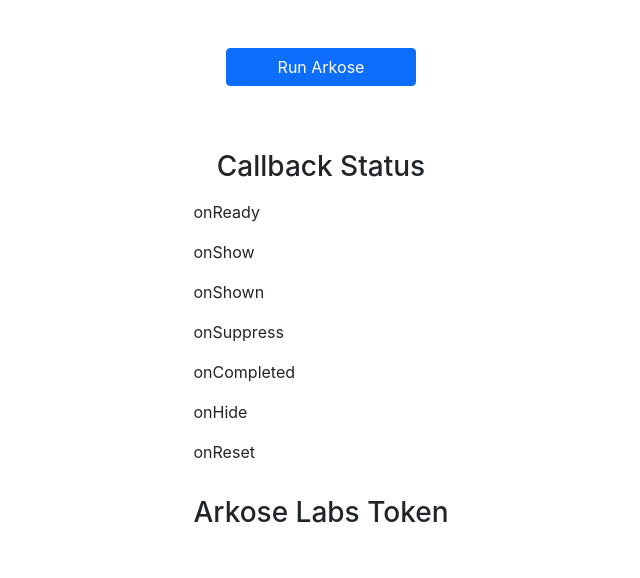
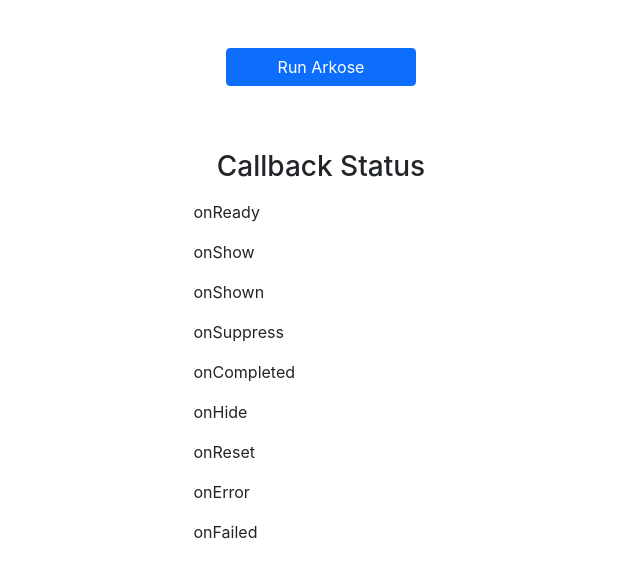
Before and after one commit to fengl77/arkose-react-example, a React (Create React App) app: page / in a window 1280 px wide. Shown: the top 578 px of the page, without its empty margins (319-959 px from the left). Built offline with nearby package versions, Linux system fonts and the light colour scheme.

Commit message:
Added onError and onFailed callbacks

```diff
--- a/src/App.js
+++ b/src/App.js
@@ -3,8 +3,9 @@
 import CallbackStatus from "./Components/CallbackStatus";
 
 const App = () => {
-  // State to hold the token returned by the Arkose Labs API
+  // State to hold the token or error response from the Arkose Labs API
   const [token, setToken] = useState("");
+  const [response, setResponse] = useState("");
 
   // State to identify when Arkose Callbacks have been called
   const [onReady, setOnReady] = useState(false);
@@ -14,6 +15,8 @@
   const [onCompleted, setOnCompleted] = useState(false);
   const [onHide, setOnHide] = useState(false);
   const [onReset, setOnReset] = useState(false);
+  const [onError, setOnError] = useState(false);
+  const [onFailed, setOnFailed] = useState(false);
 
   // Create the setup function that the Arkose Labs API will use to configure it's use
   // and the callbacks that it will trigger
@@ -44,6 +47,14 @@
       onHide: () => {
         setOnHide(true);
       },
+      onError: (response) => {
+        setOnError(true);
+        setResponse(response);
+      },
+      onFailed: (response) => {
+        setOnFailed(true);
+        setResponse(response);
+      }
     });
   }
 
@@ -61,6 +72,8 @@
     setOnCompleted(false);
     setOnHide(false);
     setOnReset(false);
+    setOnError(false);
+    setOnFailed(false);
   };
 
   return (
@@ -85,13 +98,29 @@
         onCompleted={onCompleted}
         onReset={onReset}
         onHide={onHide}
+        onError={onError}
+        onFailed={onFailed}
       />
+      {onCompleted ? (
+        <div>
           <div className="row">
             <h3 className="text-center my-3">Arkose Labs Token</h3>
           </div>
           <div className="row justify-content-center">
             <p className="col-6">{token}</p>
           </div>
+        </div>
+      ) : null}
+      {onError || onFailed ? (
+        <div>
+          <div className="row">
+            <h3 className="text-center my-3">Arkose Response</h3>
+          </div>
+          <div className="row justify-content-center">
+            <p className="col-6">{response}</p>
+          </div>
+        </div>
+      ) : null}
       <div className="row justify-content-center">
         <ArkoseLabs privateKey={"11111111-1111-1111-1111-111111111111"} />
       </div>
--- a/src/Components/CallbackStatus.js
+++ b/src/Components/CallbackStatus.js
@@ -51,6 +51,22 @@
           <p className="col-1"></p>
         )}
       </div>
+      <div className="row justify-content-center">
+        <p className="col-2">onError</p>
+        {props.onError ? (
+          <p className="col-1">✅</p>
+        ) : (
+          <p className="col-1"></p>
+        )}
+      </div>
+      <div className="row justify-content-center">
+        <p className="col-2">onFailed</p>
+        {props.onFailed ? (
+          <p className="col-1">✅</p>
+        ) : (
+          <p className="col-1"></p>
+        )}
+      </div>
     </div>
   );
 };
```
Lines whose indentation alone changed are shown as unchanged.
